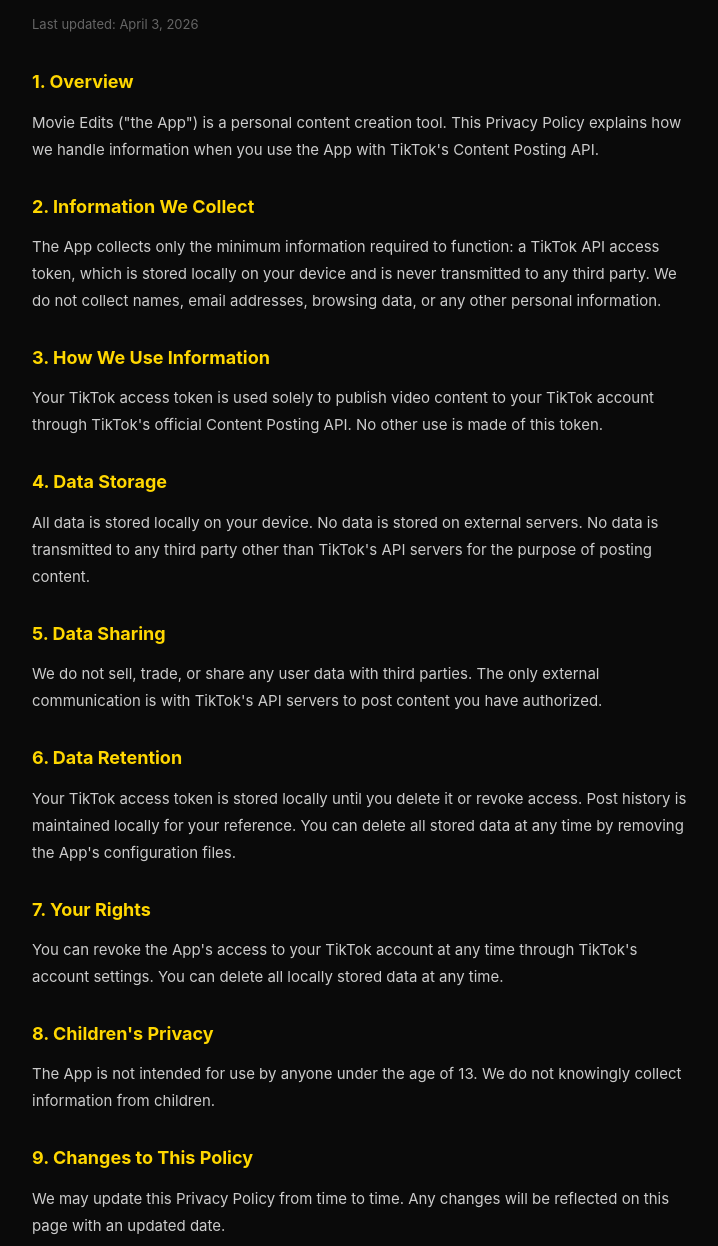
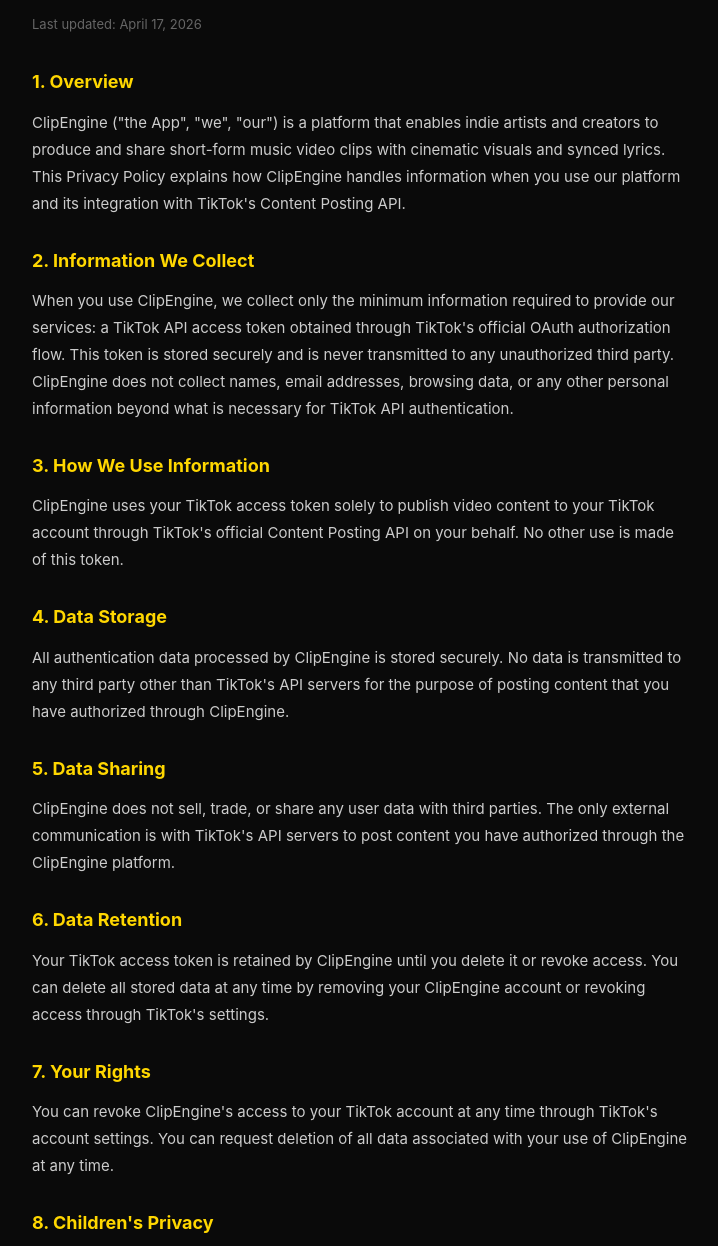
Before and after one commit to TimonsDream/clipengine, a plain HTML site: page privacy.html in a window 1280 px wide. Shown: the part 80-1326 px from the top of the page, without its empty margins (278-996 px from the left). Drawn offline with Linux system fonts and the light colour scheme.

Commit message:
Update privacy policy from Movie Edits to ClipEngine

```diff
--- a/privacy.html
+++ b/privacy.html
@@ -3,7 +3,7 @@
 <head>
 <meta charset="UTF-8">
 <meta name="viewport" content="width=device-width, initial-scale=1.0">
-<title>Privacy Policy — Movie Edits</title>
+<title>Privacy Policy — ClipEngine</title>
 <style>
 * { margin: 0; padding: 0; box-sizing: border-box; }
 body { background: #0a0a0a; color: #e0e0e0; font-family: -apple-system, BlinkMacSystemFont, 'Segoe UI', sans-serif; padding: 40px 20px; max-width: 700px; margin: 0 auto; line-height: 1.8; }
@@ -16,26 +16,36 @@
 </head>
 <body>
 <h1>Privacy Policy</h1>
-<p class="date">Last updated: April 3, 2026</p>
+<p class="date">Last updated: April 17, 2026</p>
+
 <h2>1. Overview</h2>
-<p>Movie Edits ("the App") is a personal content creation tool. This Privacy Policy explains how we handle information when you use the App with TikTok's Content Posting API.</p>
+<p>ClipEngine ("the App", "we", "our") is a platform that enables indie artists and creators to produce and share short-form music video clips with cinematic visuals and synced lyrics. This Privacy Policy explains how ClipEngine handles information when you use our platform and its integration with TikTok's Content Posting API.</p>
+
 <h2>2. Information We Collect</h2>
-<p>The App collects only the minimum information required to function: a TikTok API access token, which is stored locally on your device and is never transmitted to any third party. We do not collect names, email addresses, browsing data, or any other personal information.</p>
+<p>When you use ClipEngine, we collect only the minimum information required to provide our services: a TikTok API access token obtained through TikTok's official OAuth authorization flow. This token is stored securely and is never transmitted to any unauthorized third party. ClipEngine does not collect names, email addresses, browsing data, or any other personal information beyond what is necessary for TikTok API authentication.</p>
+
 <h2>3. How We Use Information</h2>
-<p>Your TikTok access token is used solely to publish video content to your TikTok account through TikTok's official Content Posting API. No other use is made of this token.</p>
+<p>ClipEngine uses your TikTok access token solely to publish video content to your TikTok account through TikTok's official Content Posting API on your behalf. No other use is made of this token.</p>
+
 <h2>4. Data Storage</h2>
-<p>All data is stored locally on your device. No data is stored on external servers. No data is transmitted to any third party other than TikTok's API servers for the purpose of posting content.</p>
+<p>All authentication data processed by ClipEngine is stored securely. No data is transmitted to any third party other than TikTok's API servers for the purpose of posting content that you have authorized through ClipEngine.</p>
+
 <h2>5. Data Sharing</h2>
-<p>We do not sell, trade, or share any user data with third parties. The only external communication is with TikTok's API servers to post content you have authorized.</p>
+<p>ClipEngine does not sell, trade, or share any user data with third parties. The only external communication is with TikTok's API servers to post content you have authorized through the ClipEngine platform.</p>
+
 <h2>6. Data Retention</h2>
-<p>Your TikTok access token is stored locally until you delete it or revoke access. Post history is maintained locally for your reference. You can delete all stored data at any time by removing the App's configuration files.</p>
+<p>Your TikTok access token is retained by ClipEngine until you delete it or revoke access. You can delete all stored data at any time by removing your ClipEngine account or revoking access through TikTok's settings.</p>
+
 <h2>7. Your Rights</h2>
-<p>You can revoke the App's access to your TikTok account at any time through TikTok's account settings. You can delete all locally stored data at any time.</p>
+<p>You can revoke ClipEngine's access to your TikTok account at any time through TikTok's account settings. You can request deletion of all data associated with your use of ClipEngine at any time.</p>
+
 <h2>8. Children's Privacy</h2>
-<p>The App is not intended for use by anyone under the age of 13. We do not knowingly collect information from children.</p>
+<p>ClipEngine is not intended for use by anyone under the age of 13. We do not knowingly collect information from children.</p>
+
 <h2>9. Changes to This Policy</h2>
-<p>We may update this Privacy Policy from time to time. Any changes will be reflected on this page with an updated date.</p>
+<p>ClipEngine may update this Privacy Policy from time to time. Any changes will be reflected on this page with an updated date.</p>
+
 <h2>10. Contact</h2>
-<p>For questions about this Privacy Policy, contact: xcmbus@gmail.com</p>
+<p>For questions about this Privacy Policy or ClipEngine's data practices, contact: xcmbus@gmail.com</p>
 </body>
 </html>
```
